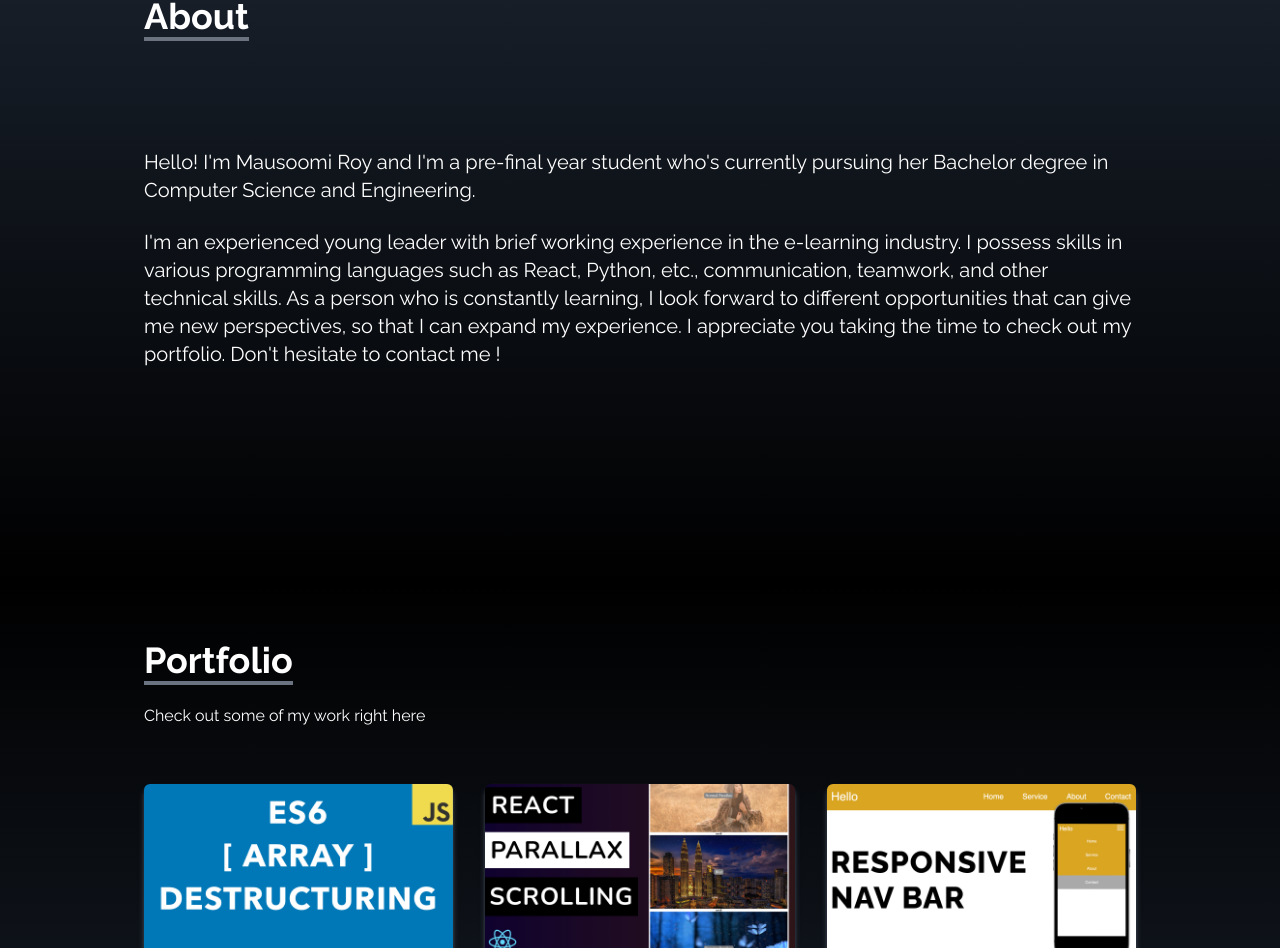
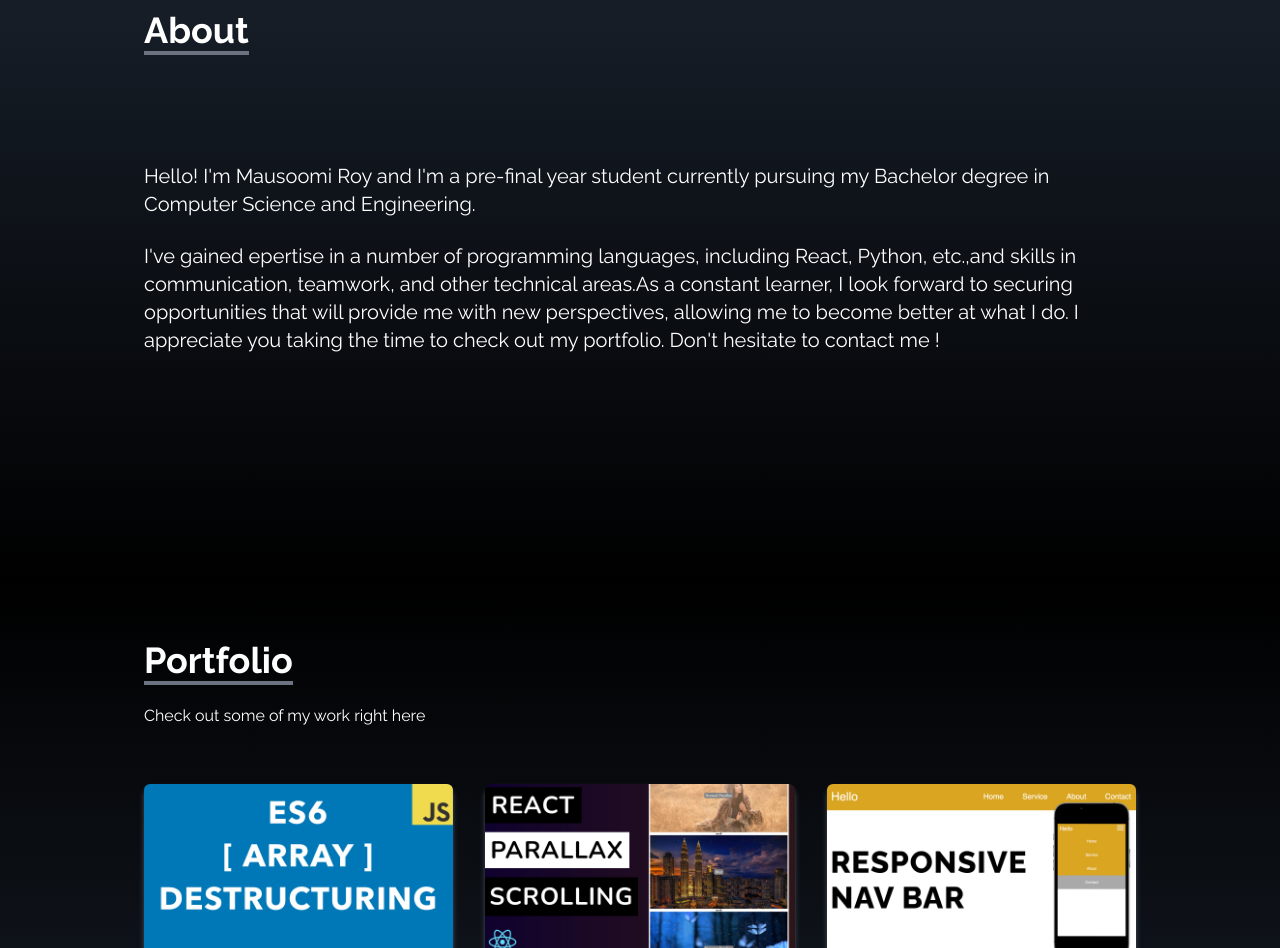
Before and after one commit to Mausoomi12/portfolio-website, a React (Create React App) app: page / in a window 1280 px wide. Shown: the part 1018-1966 px from the top of the page. Built offline with nearby package versions, Linux system fonts and the light colour scheme.

Commit message:
minor refactor

```diff
--- a/src/components/About.jsx
+++ b/src/components/About.jsx
@@ -11,14 +11,14 @@ const About = () => {
             </div>
 
         <p className="text-xl mt-20">
-        Hello! I'm Mausoomi Roy and I'm a pre-final year student who's currently pursuing her Bachelor degree in Computer Science and Engineering.
+        Hello! I'm Mausoomi Roy and I'm a pre-final year student currently pursuing my Bachelor degree in Computer Science and Engineering.
 
         </p>
 
         <br />
 
         <p className="text-xl">
-        I'm an experienced young leader with brief working experience in the e-learning industry. I possess skills in various programming languages such as React, Python, etc., communication, teamwork, and other technical skills. As a person who is constantly learning, I look forward to different opportunities that can give me new perspectives, so that I can expand my experience. I appreciate you taking the time to check out my portfolio. Don't hesitate to contact me !
+        I've gained epertise in a number of programming languages, including React, Python, etc.,and skills in communication, teamwork, and other technical areas.As a constant learner, I look forward to securing opportunities that will provide me with new perspectives, allowing me to become better at what I do. I appreciate you taking the time to check out my portfolio. Don't hesitate to contact me !
         </p>
         </div>
     </div>
```
